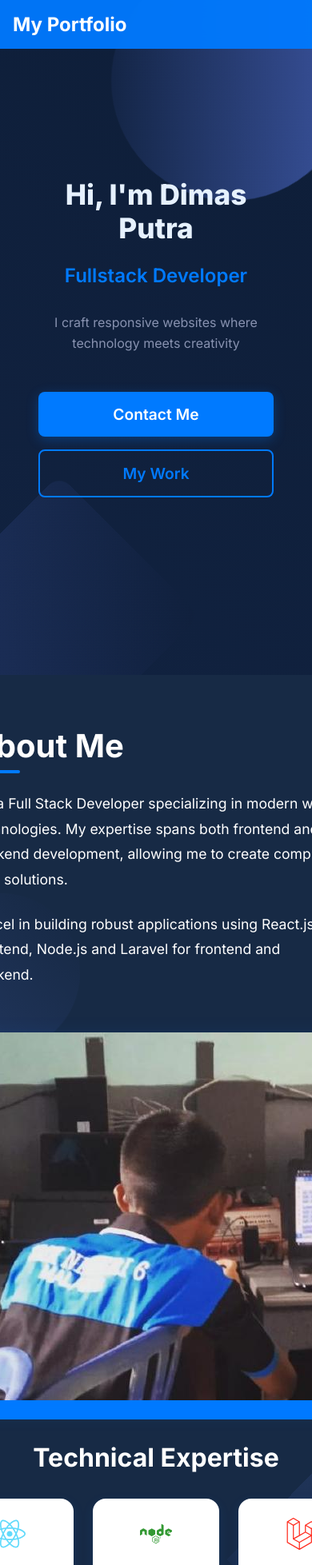
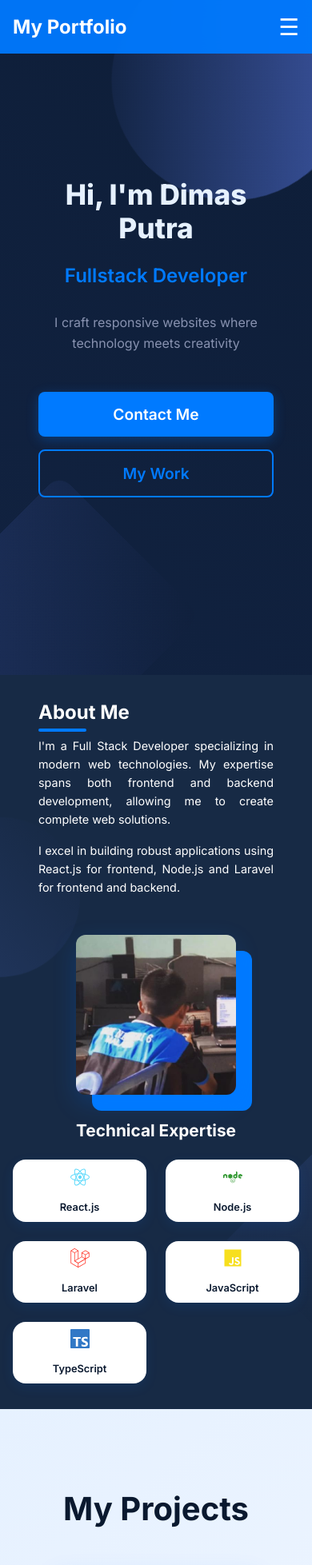
Before and after one commit to dim5ptr/my-portfolio, a React (Create React App) app: page / in a window 390 px wide. Shown: the top 1957 px of the page at 80% size. Built offline with nearby package versions, Linux system fonts and the light colour scheme.

Commit message:
add fadeup

```diff
--- a/package.json
+++ b/package.json
@@ -7,6 +7,7 @@
     "@testing-library/jest-dom": "^6.6.3",
     "@testing-library/react": "^16.2.0",
     "@testing-library/user-event": "^13.5.0",
+    "aos": "^2.3.4",
     "react": "^19.0.0",
     "react-dom": "^19.0.0",
     "react-icons": "^5.4.0",
--- a/src/App.css
+++ b/src/App.css
@@ -23,82 +23,7 @@ body {
   overflow-x: hidden;
 }
 
-/* Navbar Styles */
-.navbar {
-  position: fixed;
-  top: 0;
-  width: 100%;
-  padding: 1.5rem 3rem;
-  background: rgba(0, 122, 255, 0.95);
-  backdrop-filter: blur(10px);
-  z-index: 1000;
-  transition: all 0.3s ease;
-  display: flex;
-  justify-content: space-between;
-  align-items: center;
-}
 
-.navbar.scrolled {
-  padding: 1rem 3rem;
-  background: rgba(0, 122, 255, 0.98);
-  box-shadow: 0 5px 20px rgba(0, 122, 255, 0.2);
-}
-
-.nav-brand {
-  font-size: 1.8rem;
-  font-weight: 700;
-  color: white;
-  text-decoration: none;
-}
-
-.nav-links {
-  display: flex;
-  gap: 3rem;
-  list-style: none;
-}
-
-.nav-links a {
-  color: white;
-  text-decoration: none;
-  font-size: 1.1rem;
-  font-weight: 500;
-  transition: all 0.3s ease;
-  position: relative;
-}
-
-.nav-links a::after {
-  content: '';
-  position: absolute;
-  bottom: -5px;
-  left: 0;
-  width: 0;
-  height: 2px;
-  background: white;
-  transition: width 0.3s ease;
-}
-
-.nav-links a:hover {
-  color: #E6F1FF;
-}
-
-.nav-links a:hover::after {
-  width: 100%;
-}
-
-/* Mobile Navigation */
-@media (max-width: 768px) {
-  .navbar {
-    padding: 1rem 2rem;
-  }
-
-  .nav-links {
-    gap: 2rem;
-  }
-
-  .nav-links a {
-    font-size: 1rem;
-  }
-}
 
 /* Section Styles */
 section {
--- a/src/components/About.css
+++ b/src/components/About.css
@@ -1,5 +1,6 @@
 .about {
-  background: linear-gradient(135deg, #0a192f 0%, #112240 100%);
+  background: var(--background);
+  color: var(--text);
   position: relative;
   padding: 4rem 0;
   overflow: hidden;
@@ -43,6 +44,7 @@
 }
 
 .about-text p {
+  text-align: justify;
   font-size: 1.1rem;
   line-height: 1.8;
   color: #ffffff;
@@ -188,22 +190,129 @@
   }
 }
 
-@media (max-width: 968px) {
+/* Tablet Responsive (768px - 1024px) */
+@media (max-width: 1024px) {
+  .profile-image::before {
+    width: 100%;
+  }
+
+  .about-container {
+    padding: 0 1.5rem;
+  }
+
   .about-content {
-    grid-template-columns: 1fr;
+    grid-template-columns: 1fr 1fr;
+    gap: 2rem;
+  }
+
+  .about-text h2 {
+    font-size: 2rem;
+  }
+
+  .about-text p {
+    font-size: 1rem;
   }
 
   .skills-grid {
-    grid-template-columns: repeat(auto-fit, minmax(150px, 1fr));
+    grid-template-columns: repeat(3, 1fr);
+    gap: 1.5rem;
   }
-}
 
-@media (max-width: 576px) {
   .skill-card {
     padding: 1.5rem;
   }
 
   .skill-icon {
-    font-size: 2.5rem;
+    font-size: 3rem;
   }
 }
+
+/* Mobile Responsive (< 768px) */
+/* Base styles tetap sama */
+
+/* Mobile Responsive (< 768px) */
+@media (max-width: 768px) {
+
+  .about {
+    padding: 2rem 0;
+  }
+
+  .about-container {
+    padding: 0 1rem;
+    width: 100%;
+  }
+
+  .about-content {
+    grid-template-columns: 1fr;
+    gap: 1.5rem;
+  }
+
+  .about-text h2 {
+    font-size: 1.5rem;
+    margin-bottom: 1rem;
+  }
+
+  .about-text p {
+    font-size: 0.9rem;
+    line-height: 1.6;
+    margin-bottom: 1rem;
+  }
+
+  .profile-image {
+    width: 200px;
+    height: 200px;
+    margin: 0 auto;
+  }
+
+  .profile-image img {
+    width: 100%;
+    height: 100%;
+    object-fit: cover;
+  }
+
+  .skills-section {
+    margin-top: 2rem;
+  }
+
+  .skills-section h3 {
+    font-size: 1.3rem;
+    margin-bottom: 1.5rem;
+  }
+
+  .skills-grid {
+    grid-template-columns: repeat(3, 1fr);
+    gap: 0.8rem;
+  }
+
+  .skill-card {
+    padding: 0.8rem;
+  }
+
+  .skill-icon {
+    font-size: 1.8rem;
+    margin-bottom: 0.5rem;
+  }
+
+  .skill-name {
+    font-size: 0.8rem;
+  }
+}
+
+/* Small Mobile Responsive (< 480px) */
+@media (max-width: 480px) {
+  .profile-image::before {
+    width: 100%;
+  }
+
+  .skills-grid {
+    grid-template-columns: repeat(2, 1fr);
+  }
+
+  .skill-card {
+    padding: 0.6rem;
+  }
+
+  .skill-icon {
+    font-size: 1.5rem;
+  }
+}
--- a/src/components/About.js
+++ b/src/components/About.js
@@ -1,9 +1,19 @@
 import React from 'react';
+import { useEffect } from 'react';
+import AOS from 'aos';
+import 'aos/dist/aos.css';
 import { FaReact, FaNode, FaLaravel, FaJs } from 'react-icons/fa';
 import { SiTypescript } from 'react-icons/si';
 import './About.css';
 
 const About = () => {
+  useEffect(() => {
+    AOS.init({
+      duration: 800,
+      once: true,
+      easing: 'ease-out'
+    });
+  }, []);
   const skills = [
     { name: 'React.js', icon: <FaReact />, color: '#61DAFB' },
     { name: 'Node.js', icon: <FaNode />, color: '#339933' },
@@ -14,8 +24,10 @@ const About = () => {
 
   return (
     <section id="about" className="about">
-      <div className="about-container">
+      <div className="about-container" data-aos="fade-up">
+
         <div className="about-content">
+
           <div className="about-text">
             <h2>About Me</h2>
             <p>I'm a Full Stack Developer specializing in modern web technologies. My expertise spans both frontend and backend development, allowing me to create complete web solutions.</p>
@@ -27,7 +39,8 @@ const About = () => {
           </div>
         </div>
 
-        <div className="skills-section">
+
+        <div className="skills-section" data-aos="fade-up">
           <h3>Technical Expertise</h3>
           <div className="skills-grid">
             {skills.map((skill, index) => (
--- a/src/components/Contact.css
+++ b/src/components/Contact.css
@@ -1,6 +1,7 @@
 .contact {
     padding: 120px 0;
-    background: #0A192F;
+    background: var(--background);
+    color: var(--text);
     min-height: 100vh;
     display: flex;
     align-items: center;
--- a/src/components/Contact.js
+++ b/src/components/Contact.js
@@ -1,8 +1,18 @@
 import React from 'react';
+import { useEffect } from 'react';
+import AOS from 'aos';
+import 'aos/dist/aos.css';
 import { FaEnvelope, FaInstagram, FaLinkedin, FaGithub } from 'react-icons/fa';
 import './Contact.css';
 
 const Contact = () => {
+  useEffect(() => {
+    AOS.init({
+      duration: 800,
+      once: true,
+      easing: 'ease-out'
+    });
+  }, []);
   const socialLinks = [
     {
       icon: <FaEnvelope />,
@@ -32,9 +42,9 @@ const Contact = () => {
 
   return (
     <section id="contact" className="contact">
-      <div className="contact-container">
-        <h2>Get In Touch</h2>
-        <div className="social-grid">
+      <div className="contact-container" >
+        <h2 data-aos="fade-up">Get In Touch</h2>
+        <div className="social-grid" data-aos="fade-up">
           {socialLinks.map((social, index) => (
             <a
               href={social.link}
--- a/src/components/Hero.css
+++ b/src/components/Hero.css
@@ -7,11 +7,11 @@
 }
 .hero {
   min-height: 100vh;
-  background: linear-gradient(135deg, #0a192f 0%, #112240 100%);
+  background: var(--background);
+  color: var(--text);
   position: relative;
   overflow: hidden;
 }
-
 .hero-content {
   position: relative;
   z-index: 1;
--- a/src/components/Navbar.css
+++ b/src/components/Navbar.css
@@ -1,3 +1,101 @@
+/* Navbar Styles */
+.navbar {
+  position: fixed;
+  top: 0;
+  width: 100%;
+  padding: 1.5rem 3rem;
+  background: rgba(0, 122, 255, 0.95);
+  backdrop-filter: blur(10px);
+  z-index: 1000;
+  display: flex;
+  justify-content: space-between;
+  align-items: center;
+  transition: all 0.3s ease;
+}
+
+.navbar.scrolled {
+  padding: 1rem 3rem;
+  background: rgba(0, 122, 255, 0.98);
+  box-shadow: 0 5px 20px rgba(0, 122, 255, 0.2);
+}
+
+.nav-brand {
+  font-size: 1.8rem;
+  font-weight: 700;
+  color: white;
+  text-decoration: none;
+}
+
+/* Links */
+.nav-links {
+  display: flex;
+  gap: 3rem;
+  list-style: none;
+}
+
 .nav-links a {
+  color: white;
+  text-decoration: none;
+  font-size: 1.1rem;
+  font-weight: 500;
+  transition: all 0.3s ease;
+  position: relative;
+}
+
+.nav-links a::after {
+  content: '';
+  position: absolute;
+  bottom: -5px;
+  left: 0;
+  width: 0;
+  height: 2px;
+  background: white;
+  transition: width 0.3s ease;
+}
+
+.nav-links a:hover::after {
+  width: 100%;
+}
+
+/* Mobile Menu Icon */
+.mobile-menu {
+  display: none;
+  font-size: 1.8rem;
   cursor: pointer;
+  color: white;
 }
+
+/* Responsive Navbar */
+@media screen and (max-width: 768px) {
+  .mobile-menu {
+    display: block;
+    z-index: 999;
+  }
+
+  .nav-links {
+    position: fixed;
+    top: 0;
+    right: -100%;
+    width: 60%;
+    height: 100vh;
+    background: rgba(10, 25, 47, 0.95);
+    backdrop-filter: blur(10px);
+    flex-direction: column;
+    justify-content: center;
+    align-items: center;
+    gap: 2rem;
+    transition: right 0.3s ease-in-out;
+  }
+
+  .nav-links.active {
+    right: 0;
+  }
+
+  .nav-links li {
+    margin: 1.5rem 0;
+  }
+
+  .nav-links a {
+    font-size: 1.2rem;
+  }
+}
--- a/src/components/Navbar.js
+++ b/src/components/Navbar.js
@@ -1,14 +1,44 @@
-import React from 'react';
+import React, { useState, useEffect } from 'react';
+import './Navbar.css';
 
 function Navbar() {
+  const [menuOpen, setMenuOpen] = useState(false);
+  const [scrolled, setScrolled] = useState(false);
+
+  // Menangani perubahan scroll
+  useEffect(() => {
+    const handleScroll = () => {
+      setScrolled(window.scrollY > 50);
+    };
+    window.addEventListener('scroll', handleScroll);
+    return () => window.removeEventListener('scroll', handleScroll);
+  }, []);
+
+  // Fungsi toggle menu
+  const toggleMenu = () => {
+    setMenuOpen(!menuOpen);
+  };
+
+  // Menutup menu saat item diklik
+  const closeMenu = () => {
+    setMenuOpen(false);
+  };
+
   return (
-    <nav className="navbar">
+    <nav className={`navbar ${scrolled ? 'scrolled' : ''}`}>
       <div className="nav-brand">My Portfolio</div>
-      <ul className="nav-links">
-        <li><a href="#home">Home</a></li>
-        <li><a href="#about">About</a></li>
-        <li><a href="#projects">Projects</a></li>
-        <li><a href="#contact">Contact</a></li>
+
+      {/* Icon Menu Burger */}
+      <div className="mobile-menu" onClick={toggleMenu}>
+        {menuOpen ? '✖' : '☰'}
+      </div>
+
+      {/* Navigasi Links */}
+      <ul className={`nav-links ${menuOpen ? 'active' : ''}`}>
+        <li><a href="#home" onClick={closeMenu}>Home</a></li>
+        <li><a href="#about" onClick={closeMenu}>About</a></li>
+        <li><a href="#projects" onClick={closeMenu}>Projects</a></li>
+        <li><a href="#contact" onClick={closeMenu}>Contact</a></li>
       </ul>
     </nav>
   );
--- a/src/components/Projects.css
+++ b/src/components/Projects.css
@@ -1,4 +1,6 @@
 .projects {
+  background: var(--background);
+  color: var(--text);
   padding: 100px 0;
   background: linear-gradient(135deg, #E6F1FF 0%, #F5F9FF 100%);
 }
@@ -74,6 +76,7 @@
   color: #4A5568;
   margin-bottom: 1.5rem;
   line-height: 1.6;
+  text-align: justify;
 }
 
 .project-tech {
--- a/src/components/Projects.js
+++ b/src/components/Projects.js
@@ -1,8 +1,19 @@
 import React from 'react';
+import { useEffect } from 'react';
+import AOS from 'aos';
+import 'aos/dist/aos.css';
 import { FaExternalLinkAlt, FaFilm, FaImages } from 'react-icons/fa';
 import './Projects.css';
 
 const Projects = () => {
+  useEffect(() => {
+    AOS.init({
+      duration: 800,
+      once: true,
+      easing: 'ease-out'
+    });
+  }, []);
+
   const projects = [
     {
       title: "Movie App",
@@ -24,8 +35,8 @@ const Projects = () => {
 
   return (
     <section id="projects" className="projects">
-      <div className="projects-container">
-        <h2>Featured Projects</h2>
+      <div className="projects-container" data-aos="fade-up">
+        <h2>My Projects</h2>
         <div className="projects-grid">
           {projects.map((project, index) => (
             <div className="project-card" key={index}>
```
Also changed, not shown: 1 other file (tests, documents, lock files or other folders).
